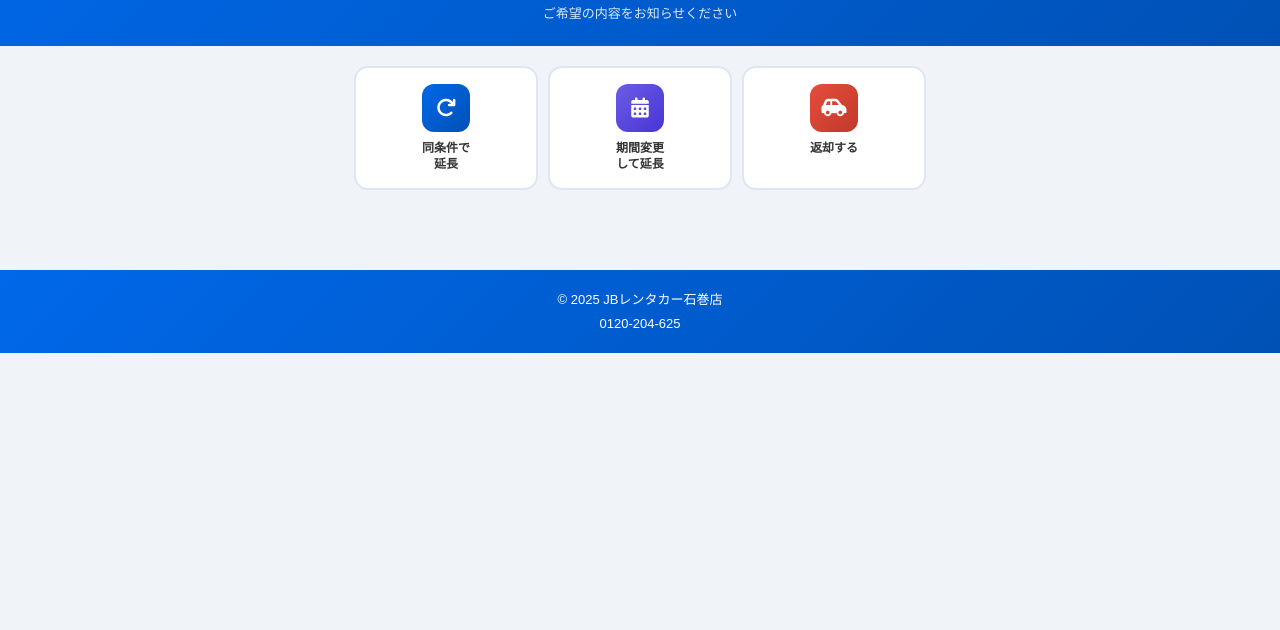
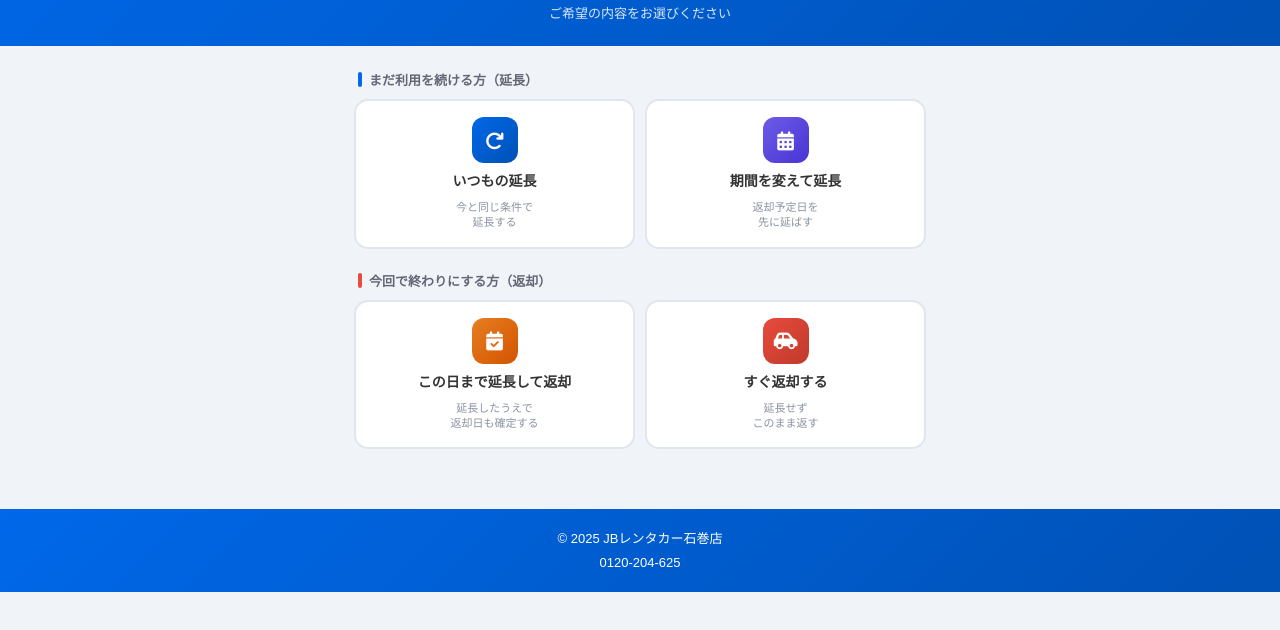
Before and after one commit to JBrentacar/home, a plain HTML site: page extend-return.html in a window 1280 px wide. Shown: the part 150-780 px from the top of the page. Drawn offline with Linux system fonts and the light colour scheme.

Commit message:
Update extend-return.html

```diff
--- a/extend-return.html
+++ b/extend-return.html
@@ -45,38 +45,61 @@
             padding: 20px 14px 60px;
         }
 
+        /* グループ見出し */
+        .group-label {
+            font-size: 13px;
+            font-weight: 700;
+            color: #667;
+            margin: 4px 4px 10px;
+            display: flex;
+            align-items: center;
+            gap: 7px;
+        }
+
+        .group-label .bar {
+            width: 4px;
+            height: 15px;
+            border-radius: 2px;
+            display: inline-block;
+        }
+
+        .group-label.extend .bar { background: #0068e9; }
+        .group-label.finish .bar { background: #e74c3c; }
+
+        .group-label.finish { margin-top: 22px; }
+
         /* 選択カード */
         .choice-grid {
             display: grid;
-            grid-template-columns: 1fr 1fr 1fr;
+            grid-template-columns: 1fr 1fr;
             gap: 10px;
-            margin-bottom: 20px;
         }
 
         .choice-card {
             background: white;
             border: 2px solid #e0e6ef;
             border-radius: 14px;
-            padding: 16px 10px;
+            padding: 16px 12px;
             text-align: center;
             cursor: pointer;
             transition: all .2s;
             display: flex;
             flex-direction: column;
             align-items: center;
-            gap: 8px;
+            gap: 9px;
         }
 
         .choice-card:active { transform: scale(.97); }
 
-        .choice-card.selected-extend1 {
+        .choice-card.selected-extend1,
+        .choice-card.selected-extend2 {
             border-color: #0068e9;
             background: #eef5ff;
         }
 
-        .choice-card.selected-extend2 {
-            border-color: #0068e9;
-            background: #eef5ff;
+        .choice-card.selected-extend3 {
+            border-color: #e67e22;
+            background: #fff5eb;
         }
 
         .choice-card.selected-return {
@@ -85,25 +108,33 @@
         }
 
         .choice-icon {
-            width: 48px;
-            height: 48px;
+            width: 46px;
+            height: 46px;
             border-radius: 12px;
             display: flex;
             align-items: center;
             justify-content: center;
-            font-size: 20px;
+            font-size: 19px;
             color: white;
         }
 
         .icon-blue   { background: linear-gradient(135deg, #0068e9, #0051b5); }
         .icon-indigo { background: linear-gradient(135deg, #6c5ce7, #4834d4); }
+        .icon-orange { background: linear-gradient(135deg, #e67e22, #d35400); }
         .icon-red    { background: linear-gradient(135deg, #e74c3c, #c0392b); }
 
         .choice-label {
-            font-size: 12px;
+            font-size: 14px;
             font-weight: 700;
             line-height: 1.35;
             color: #333;
+        }
+
+        .choice-sub {
+            font-size: 11px;
+            font-weight: 500;
+            line-height: 1.4;
+            color: #8a93a3;
         }
 
         /* フォームカード */
@@ -112,6 +143,7 @@
             border-radius: 16px;
             box-shadow: 0 4px 16px rgba(0,0,0,.08);
             padding: 24px 20px;
+            margin-top: 22px;
             display: none;
         }
 
@@ -128,6 +160,7 @@
         }
 
         .form-card-title i { color: #0068e9; }
+        .form-card-title.orange i { color: #e67e22; }
         .form-card-title.red i { color: #e74c3c; }
 
         .field-group {
@@ -199,6 +232,11 @@
         .submit-btn:active {
             transform: scale(.98);
             box-shadow: 0 2px 6px rgba(0,104,233,.3);
+        }
+
+        .submit-btn.orange-btn {
+            background: linear-gradient(135deg, #e67e22, #d35400);
+            box-shadow: 0 4px 12px rgba(230,126,34,.35);
         }
 
         .submit-btn.red-btn {
@@ -309,41 +347,65 @@
 <header>
     <img src="logo.png" alt="JBレンタカー石巻店">
     <h1>延長・返却のお手続き</h1>
-    <p>ご希望の内容をお知らせください</p>
+    <p>ご希望の内容をお選びください</p>
 </header>
 
 <main>
 
-    <!-- 選択カード -->
+    <!-- ▼ 延長グループ -->
+    <div class="group-label extend">
+        <span class="bar"></span>まだ利用を続ける方（延長）
+    </div>
+
     <div class="choice-grid">
 
         <div class="choice-card" onclick="selectChoice('extend1', this)">
             <div class="choice-icon icon-blue">
                 <i class="fas fa-redo"></i>
             </div>
-            <div class="choice-label">同条件で<br>延長</div>
+            <div class="choice-label">いつもの延長</div>
+            <div class="choice-sub">今と同じ条件で<br>延長する</div>
         </div>
 
         <div class="choice-card" onclick="selectChoice('extend2', this)">
             <div class="choice-icon icon-indigo">
                 <i class="fas fa-calendar-alt"></i>
             </div>
-            <div class="choice-label">期間変更<br>して延長</div>
+            <div class="choice-label">期間を変えて延長</div>
+            <div class="choice-sub">返却予定日を<br>先に延ばす</div>
+        </div>
+
+    </div>
+
+    <!-- ▼ 返却グループ -->
+    <div class="group-label finish">
+        <span class="bar"></span>今回で終わりにする方（返却）
+    </div>
+
+    <div class="choice-grid">
+
+        <div class="choice-card" onclick="selectChoice('extend3', this)">
+            <div class="choice-icon icon-orange">
+                <i class="fas fa-calendar-check"></i>
+            </div>
+            <div class="choice-label">この日まで延長して返却</div>
+            <div class="choice-sub">延長したうえで<br>返却日も確定する</div>
         </div>
 
         <div class="choice-card" onclick="selectChoice('return', this)">
             <div class="choice-icon icon-red">
                 <i class="fas fa-car-side"></i>
             </div>
-            <div class="choice-label">返却する</div>
+            <div class="choice-label">すぐ返却する</div>
+            <div class="choice-sub">延長せず<br>このまま返す</div>
         </div>
 
     </div>
 
-    <!-- 同条件で延長フォーム -->
+    <!-- いつもの延長フォーム -->
     <div class="form-card" id="form-extend1">
         <div class="form-card-title">
-            <i class="fas fa-redo"></i> 現在の契約内容で延長
+            <i class="fas fa-redo"></i> いつもの延長（同条件）
         </div>
         <form action="https://ssgform.com/s/sRQIv0YeO3pA" method="post">
             <input type="hidden" name="契約状況" value="現在の契約内容で延長を希望">
@@ -357,14 +419,14 @@
         </form>
         <div class="notice">
             <i class="fas fa-info-circle"></i>
-            <span>現在の料金・車両・返却場所と同じ条件で延長いたします。変更がある場合は「期間変更して延長」をお選びください。</span>
+            <span>現在の料金・車両・返却場所と同じ条件で延長いたします。条件を変えたい場合は「期間を変えて延長」をお選びください。</span>
         </div>
     </div>
 
-    <!-- 期間変更して延長フォーム -->
+    <!-- 期間を変えて延長フォーム -->
     <div class="form-card" id="form-extend2">
         <div class="form-card-title">
-            <i class="fas fa-calendar-alt"></i> 利用期間を変更して延長
+            <i class="fas fa-calendar-alt"></i> 期間を変えて延長
         </div>
         <form action="https://ssgform.com/s/sRQIv0YeO3pA" method="post">
             <input type="hidden" name="契約状況" value="利用期間を変更して延長を希望">
@@ -375,7 +437,7 @@
             <div class="field-group">
                 <label>新しい返却予定日時</label>
                 <input type="text" name="備考" placeholder="例）3月20日 15時" required>
-                <div class="field-hint">延長後の返却希望日・時間をご記入ください</div>
+                <div class="field-hint">延長後の返却希望日・時間をご記入ください（あとから再延長も可能です）</div>
             </div>
             <button type="submit" class="submit-btn">
                 <i class="fas fa-paper-plane"></i> 送信する
@@ -383,10 +445,36 @@
         </form>
     </div>
 
-    <!-- 返却フォーム -->
+    <!-- この日まで延長して返却フォーム -->
+    <div class="form-card" id="form-extend3">
+        <div class="form-card-title orange">
+            <i class="fas fa-calendar-check"></i> この日まで延長して返却
+        </div>
+        <form action="https://ssgform.com/s/sRQIv0YeO3pA" method="post">
+            <input type="hidden" name="契約状況" value="延長し、返却日を確定して希望">
+            <div class="field-group">
+                <label>ご契約者名</label>
+                <input type="text" name="ご契約者名" placeholder="例）石巻 太郎" required>
+            </div>
+            <div class="field-group">
+                <label>延長して返却する日時</label>
+                <input type="text" name="備考" placeholder="例）3月25日 12時" required>
+                <div class="field-hint">この日時まで延長し、そのまま返却として確定いたします</div>
+            </div>
+            <button type="submit" class="submit-btn orange-btn">
+                <i class="fas fa-paper-plane"></i> 送信する
+            </button>
+        </form>
+        <div class="notice">
+            <i class="fas fa-info-circle"></i>
+            <span>ご記入の日時まで延長したうえで、その日で返却を確定いたします。「もう再延長の予定はない」という方はこちらが便利です。</span>
+        </div>
+    </div>
+
+    <!-- すぐ返却フォーム -->
     <div class="form-card" id="form-return">
         <div class="form-card-title red">
-            <i class="fas fa-car-side"></i> 返却のご連絡
+            <i class="fas fa-car-side"></i> すぐ返却する
         </div>
         <form action="https://ssgform.com/s/sRQIv0YeO3pA" method="post">
             <input type="hidden" name="契約状況" value="延長せず、返却を希望">
@@ -444,11 +532,9 @@
 </footer>
 
 <script>
-    let selectedCard = null;
-
     function selectChoice(type, el) {
         document.querySelectorAll('.choice-card').forEach(c => {
-            c.classList.remove('selected-extend1', 'selected-extend2', 'selected-return');
+            c.classList.remove('selected-extend1', 'selected-extend2', 'selected-extend3', 'selected-return');
         });
         document.querySelectorAll('.form-card').forEach(f => f.classList.remove('visible'));
         el.classList.add('selected-' + type);
```
